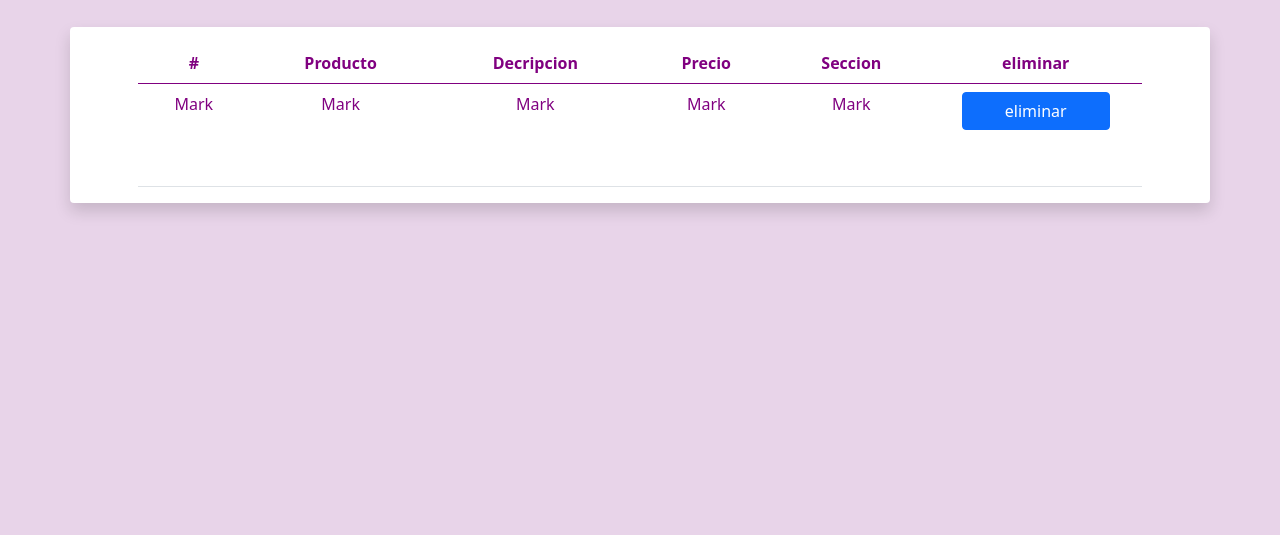
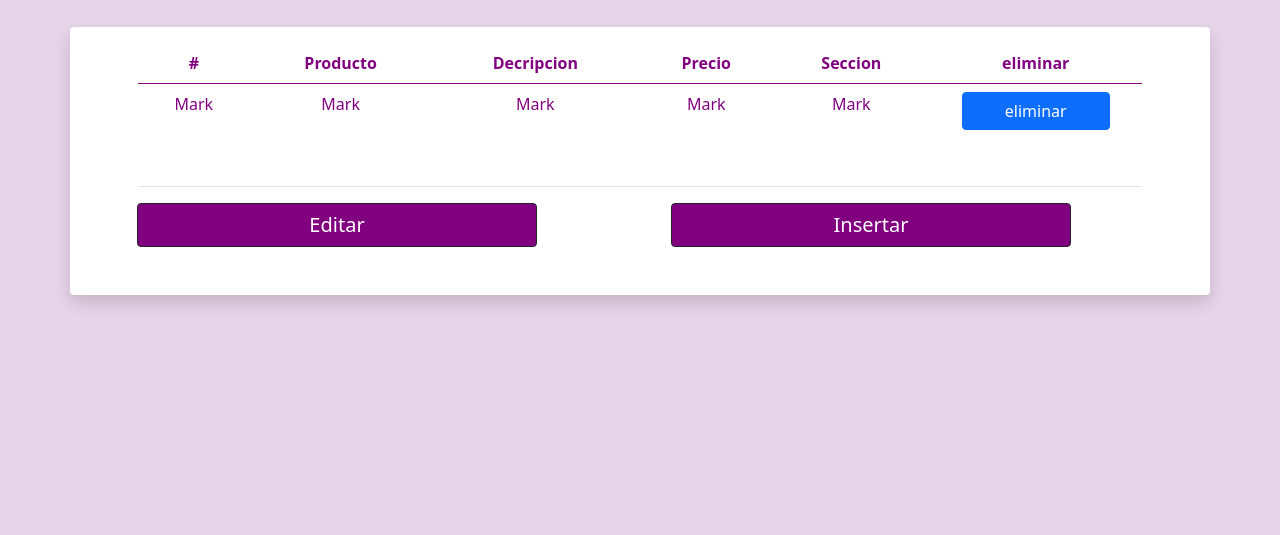
Before and after one commit to eypino/django-petit-cherie, a Django app: page /eliminar in a window 1280 px wide. Shown: the part 157-692 px from the top of the page. Run offline with Django 4.2, Linux system fonts and the light colour scheme.

Commit message:
correccion de eliminacion02

```diff
--- a/petit_cherie/tienda/templates/html/editar.html
+++ b/petit_cherie/tienda/templates/html/editar.html
@@ -108,6 +108,12 @@
                         <div class="row col-xs-12 col-sm-12 col-md-12 col-lg-6 col-xl-6 col-xxl-6 mb-5 justify-content-center">
                             <button class="btn btn-danger w-75 mb-5" id="botonBorrarReg" type="reset">Limpiar</button>
                         </div>
+                        <div class="row col-xs-12 col-sm-12 col-md-12 col-lg-6 col-xl-6 col-xxl-6 mb-5 justify-content-center">
+                          <button class="btn btn-dark w-75 mb-5" id="botonCompletarReg" type="button">Borrar</button>
+                        </div>
+                        <div class="row col-xs-12 col-sm-12 col-md-12 col-lg-6 col-xl-6 col-xxl-6 mb-5 justify-content-center">
+                          <button class="btn btn-dark w-75 mb-5" id="botonBorrarReg" type="reset">Insertar</button>
+                        </div>
                     </div>
                 </div>
         </form>
--- a/petit_cherie/tienda/templates/html/eliminar.html
+++ b/petit_cherie/tienda/templates/html/eliminar.html
@@ -12,7 +12,7 @@
   <link rel="stylesheet" href="{% static 'css/styles.css' %}">
   <link href="https://cdn.jsdelivr.net/npm/bootstrap@5.0.2/dist/css/bootstrap.min.css" rel="stylesheet"
     integrity="sha384-EVSTQN3/azprG1Anm3QDgpJLIm9Nao0Yz1ztcQTwFspd3yD65VohhpuuCOmLASjC" crossorigin="anonymous">
-  <title>eliminar datos  - Pastelería y Panadería Le Petit Cherie</title>
+  <title>eliminar datos - Pastelería y Panadería Le Petit Cherie</title>
   <link rel="icon" type="image/x-icon" href='{% static "img/Le petit emma.png" %}'>
 
 </head>
@@ -70,8 +70,8 @@
     <form action="" onsubmit="" id="formaReg" class="mx-auto">
       <div class="container w-100 mt-5 bg-white rounded shadow " id="divFormaReg">
         <div class="row align-items-center">
-                    <div class="text-center mt-3">
-                    <table class="table">
+          <div class="text-center mt-3 col-12">
+            <table class="table col-12">
               <thead>
                 <tr>
                   <th scope="col">#</th>
@@ -89,10 +89,19 @@
                   <td>Mark</td>
                   <td>Mark</td>
                   <td>Mark</td>
-                                <td><button class="btn btn-primary w-75 mb-5" id="botonCompletarReg" type="button">eliminar</button></td>
+                  <td><button class="btn btn-primary w-75 mb-5" id="botonCompletarReg" type="button">eliminar</button>
+                  </td>
                 </tr>
               </tbody>
             </table>
+            <div class="row col-12">
+              <div class="row col-xs-12 col-sm-12 col-md-12 col-lg-6 col-xl-6 col-xxl-6 mb-5 justify-content-center">
+                <button class="btn btn-dark w-75" id="botonCompletarReg" type="button">Editar</button>
+              </div>
+              <div class="row col-xs-12 col-sm-12 col-md-12 col-lg-6 col-xl-6 col-xxl-6 mb-5 justify-content-center">
+                <button class="btn btn-dark w-75" id="botonBorrarReg" type="reset">Insertar</button>
+              </div>
+            </div>
           </div>
         </div>
       </div>
@@ -108,4 +117,5 @@
     </div>
   </footer>
 </body>
+
 </html>
--- a/petit_cherie/tienda/templates/html/incercion.html
+++ b/petit_cherie/tienda/templates/html/incercion.html
@@ -108,6 +108,12 @@
                     <div class="row col-xs-12 col-sm-12 col-md-12 col-lg-6 col-xl-6 col-xxl-6 mb-5 justify-content-center">
                         <button class="btn btn-danger w-75 mb-5" id="botonBorrarReg" type="reset">Limpiar</button>
                     </div>
+                    <div class="row col-xs-12 col-sm-12 col-md-12 col-lg-6 col-xl-6 col-xxl-6 mb-5 justify-content-center">
+                      <button class="btn btn-dark w-75 mb-5" id="botonCompletarReg" type="button">Borrar</button>
+                    </div>
+                    <div class="row col-xs-12 col-sm-12 col-md-12 col-lg-6 col-xl-6 col-xxl-6 mb-5 justify-content-center">
+                      <button class="btn btn-dark w-75 mb-5" id="botonBorrarReg" type="reset">Editar</button>
+                    </div>
                 </div>
             </div>
     </form>
```
Lines whose indentation alone changed are shown as unchanged.
